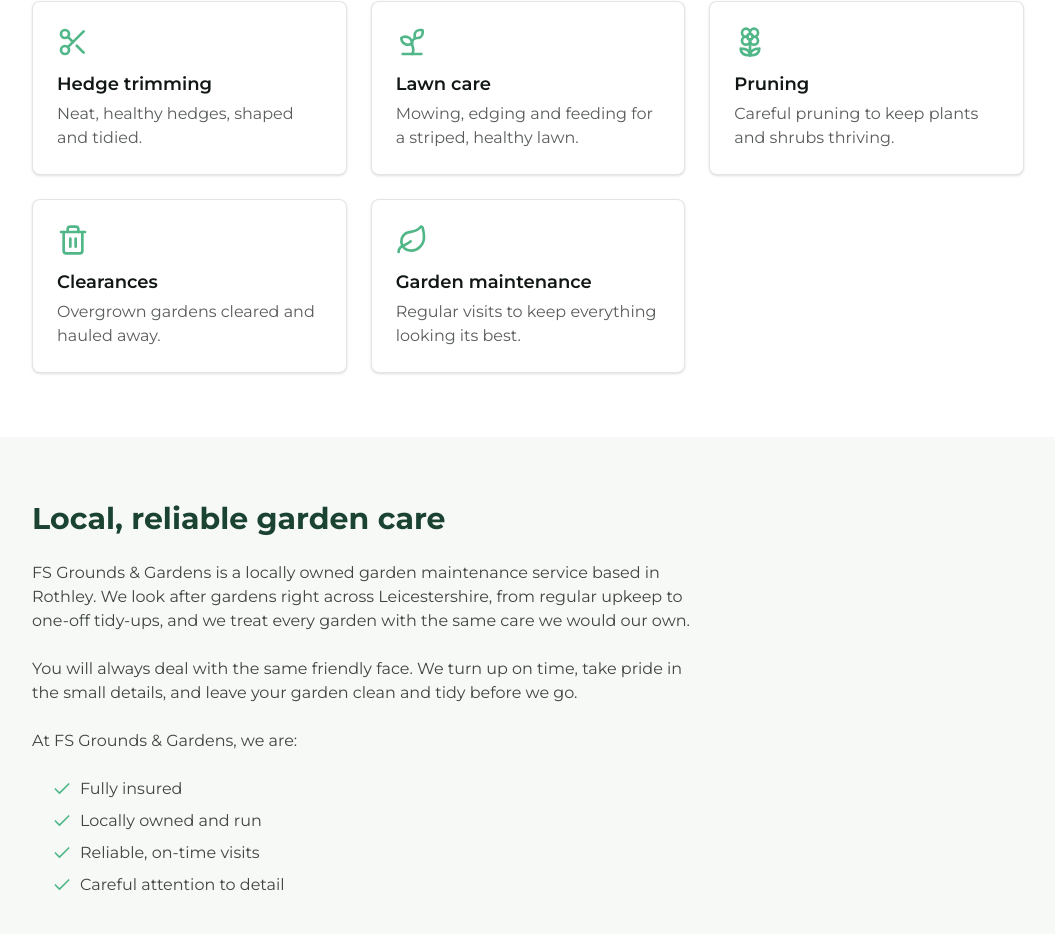
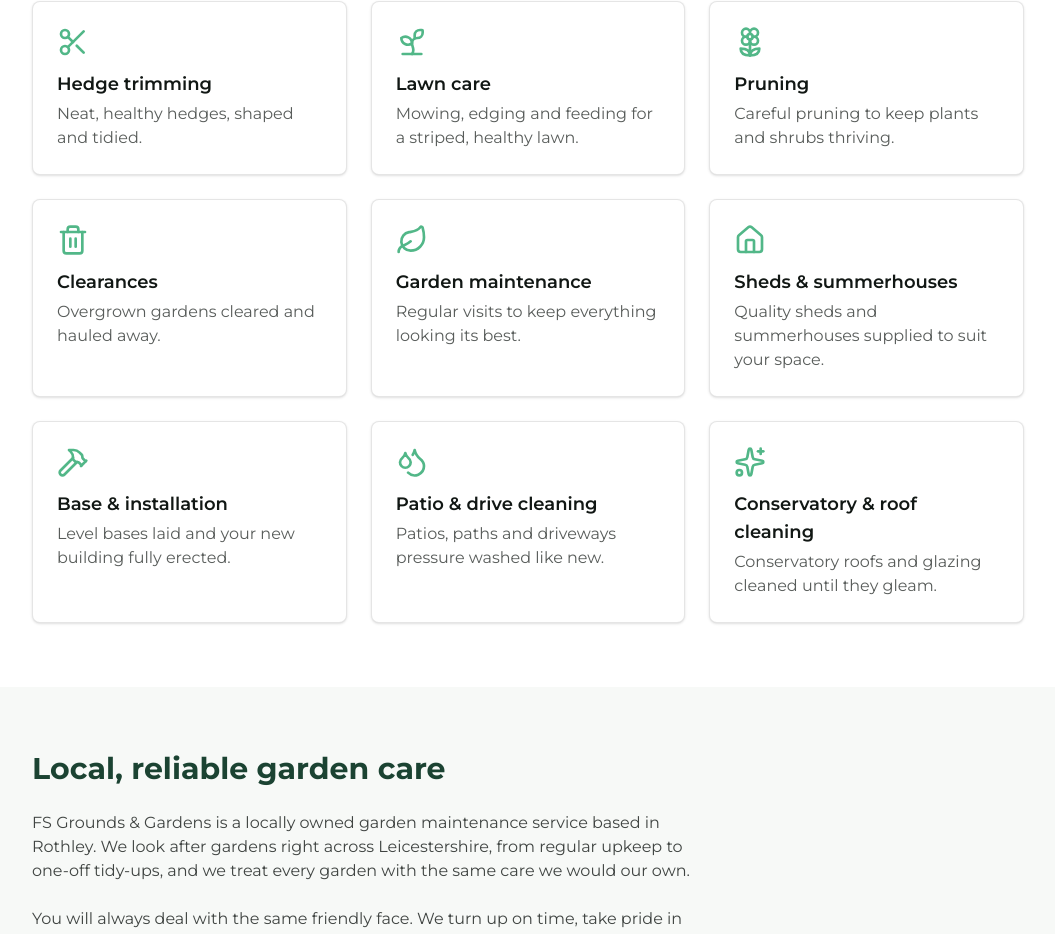
Before and after one commit to jamieramsell/fs-grounds-gardens, a Next.js app: page / in a window 1280 px wide. Shown: the part 740-1674 px from the top of the page, without its empty margins (112-1167 px from the left). Built offline with nearby package versions, Linux system fonts and the light colour scheme.

Commit message:
feat: add sheds and cleaning to services section

```diff
--- a/components/Services.tsx
+++ b/components/Services.tsx
@@ -1,5 +1,15 @@
 import type { LucideIcon } from "lucide-react";
-import { Scissors, Sprout, Flower2, Trash2, Leaf } from "lucide-react";
+import {
+  Scissors,
+  Sprout,
+  Flower2,
+  Trash2,
+  Leaf,
+  House,
+  Hammer,
+  Droplets,
+  Sparkles,
+} from "lucide-react";
 import Section from "./ui/Section";
 import Card from "./ui/Card";
 
@@ -35,6 +45,26 @@
     description: "Regular visits to keep everything looking its best.",
     icon: Leaf,
   },
+  {
+    title: "Sheds & summerhouses",
+    description: "Quality sheds and summerhouses supplied to suit your space.",
+    icon: House,
+  },
+  {
+    title: "Base & installation",
+    description: "Level bases laid and your new building fully erected.",
+    icon: Hammer,
+  },
+  {
+    title: "Patio & drive cleaning",
+    description: "Patios, paths and driveways pressure washed like new.",
+    icon: Droplets,
+  },
+  {
+    title: "Conservatory & roof cleaning",
+    description: "Conservatory roofs and glazing cleaned until they gleam.",
+    icon: Sparkles,
+  },
 ];
 
 export default function Services() {
```
